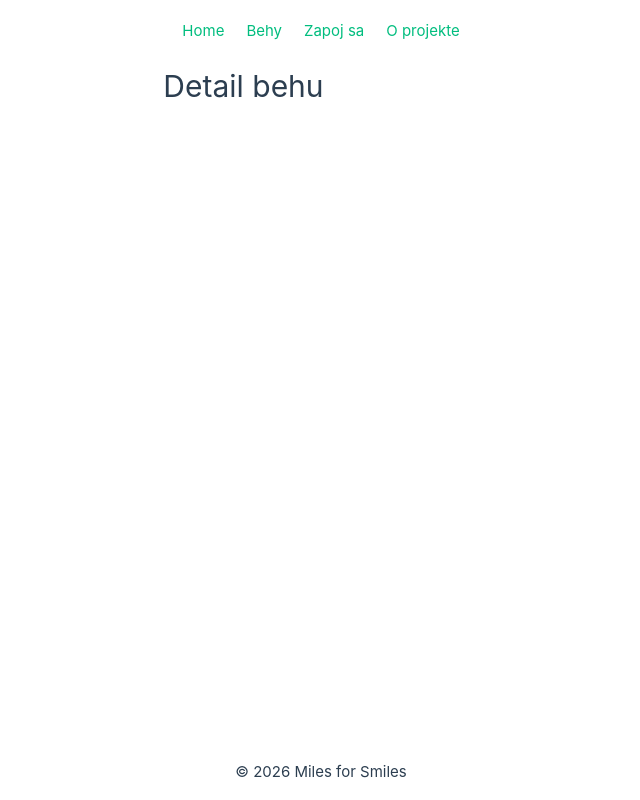
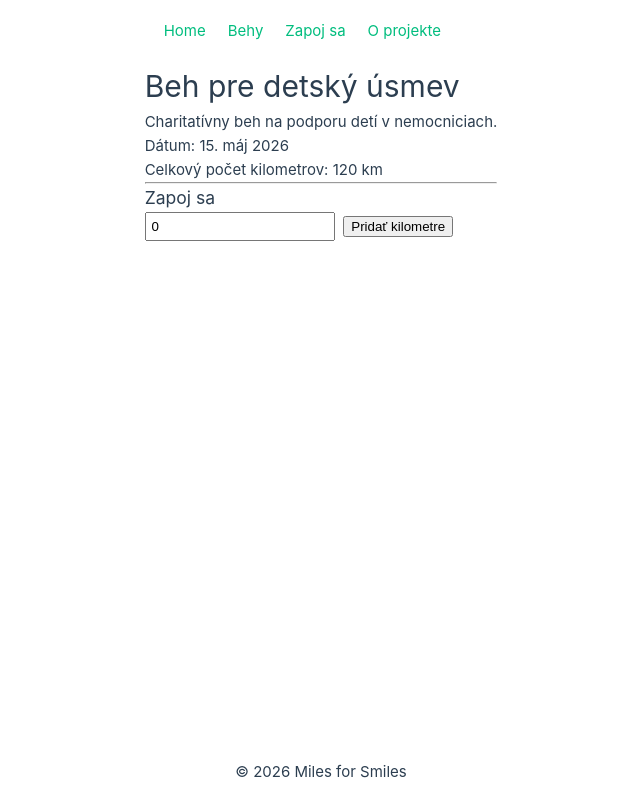
Before and after one commit to NikolaCerna/miles_for_smiles_project, a Vue app: page /events/1 in a window 1280 px wide. Shown: the whole page, without its empty margins (319-959 px from the left). Built offline with nearby package versions, Linux system fonts and the light colour scheme.

Commit message:
updated eventdetailview

```diff
--- a/src/views/EventDetailView.vue
+++ b/src/views/EventDetailView.vue
@@ -1,3 +1,65 @@
 <template>
-  <h1>Detail behu</h1>
+  <div v-if="event">
+    <h1>{{ event.title }}</h1>
+
+    <p>{{ event.description }}</p>
+    <p><strong>Dátum:</strong> {{ event.date }}</p>
+    <p><strong>Celkový počet kilometrov:</strong> {{ event.totalKm }} km</p>
+
+    <hr />
+
+    <h3>Zapoj sa</h3>
+
+    <input
+      type="number"
+      v-model.number="kilometers"
+      placeholder="Zadaj počet km"
+    />
+
+    <button @click="addKm">
+      Pridať kilometre
+    </button>
+  </div>
+
+  <div v-else>
+    <p>Beh sa nenašiel.</p>
+  </div>
 </template>
+
+<script>
+import { useEventStore } from '@/stores/eventStore'
+
+export default {
+  name: 'EventDetailView',
+
+  data() {
+    return {
+      kilometers: 0
+    }
+  },
+
+  computed: {
+    event() {
+      const store = useEventStore()
+      return store.getEventById(this.$route.params.id)
+    }
+  },
+
+  methods: {
+    addKm() {
+      if (this.kilometers > 0) {
+        const store = useEventStore()
+        store.addKilometers(this.event.id, this.kilometers)
+        this.kilometers = 0
+      }
+    }
+  }
+}
+</script>
+
+<style scoped>
+input {
+  margin-right: 0.5rem;
+  padding: 0.3rem;
+}
+</style>
```
